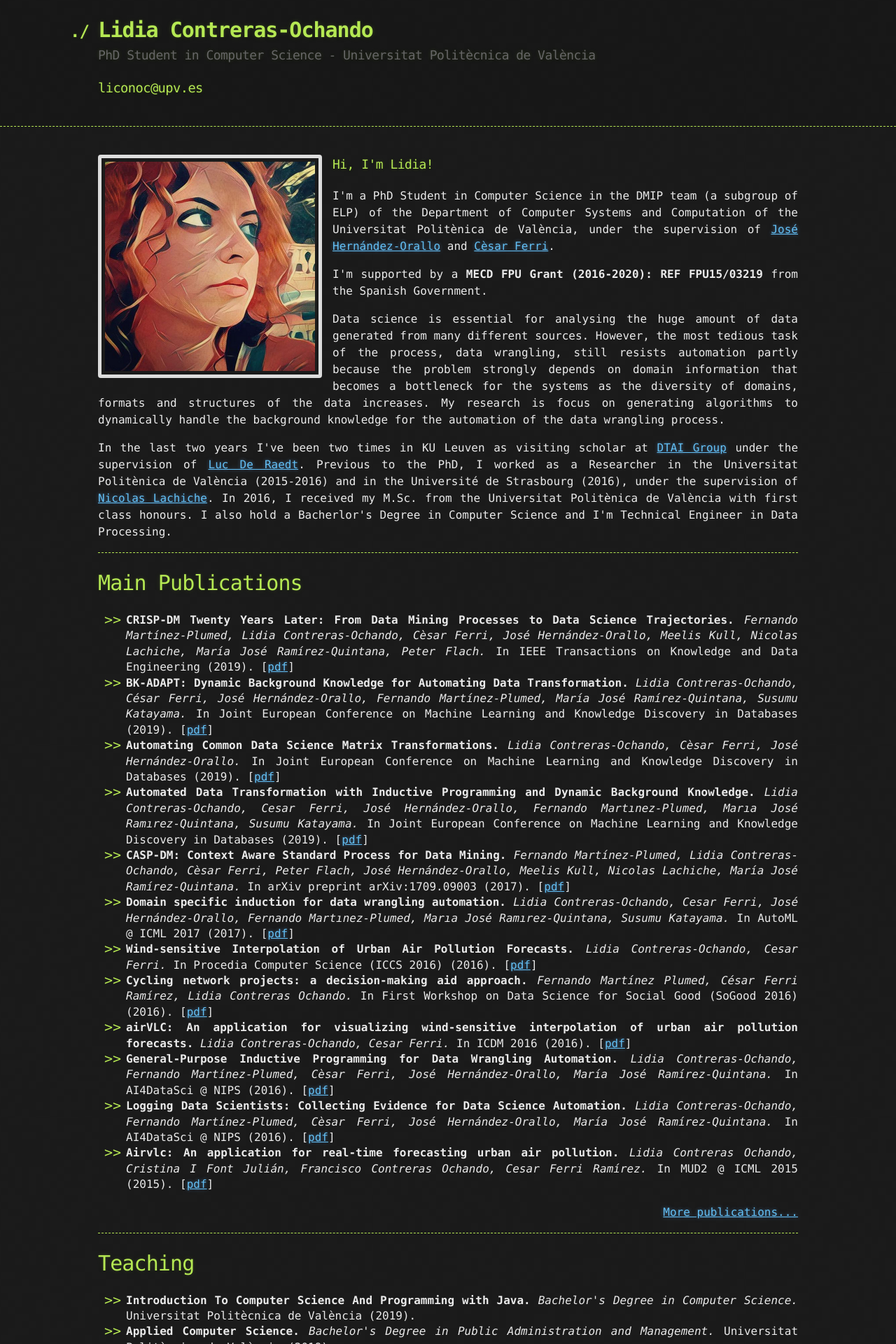
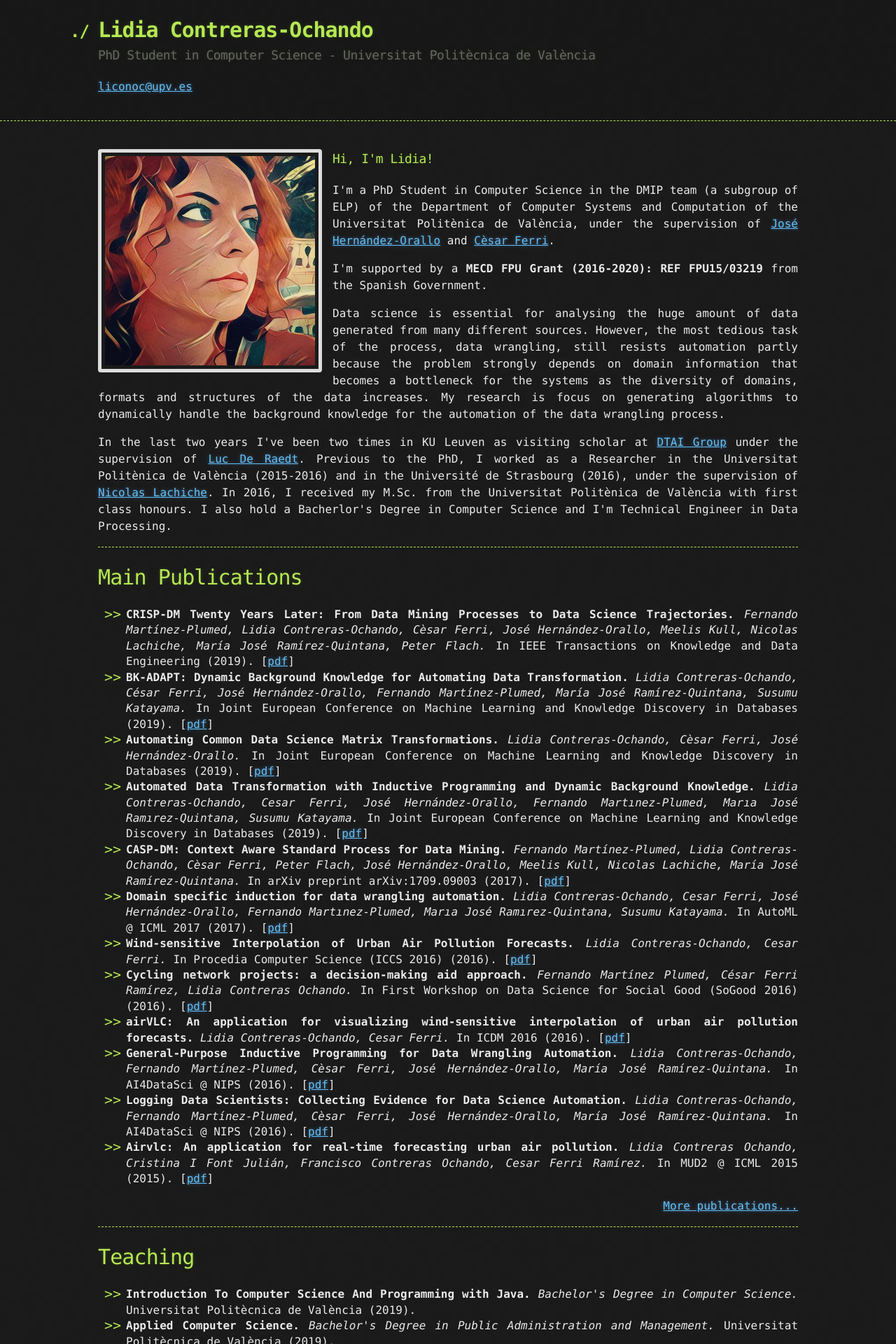
Before and after one commit to liconoc/liconoc.github.io, a Jekyll site: the page built from index.md, in a window 1280 px wide. Shown: the top 1920 px of the page at 70% size. Built offline with Jekyll 4.4.1, drawn with Linux system fonts in a browser that asks for light colours.

```diff
--- a/_layouts/liconoc.html
+++ b/_layouts/liconoc.html
@@ -108,7 +108,7 @@
           <h1>Lidia Contreras-Ochando</h1>
         </a>
         <h2>PhD Student in Computer Science - Universitat Politècnica de València</h2>
-		<h3>liconoc@upv.es</h3>
+		<p><a href="mailto:liconoc@upv.es">liconoc@upv.es</a></p>
 
 
       </div>
```
